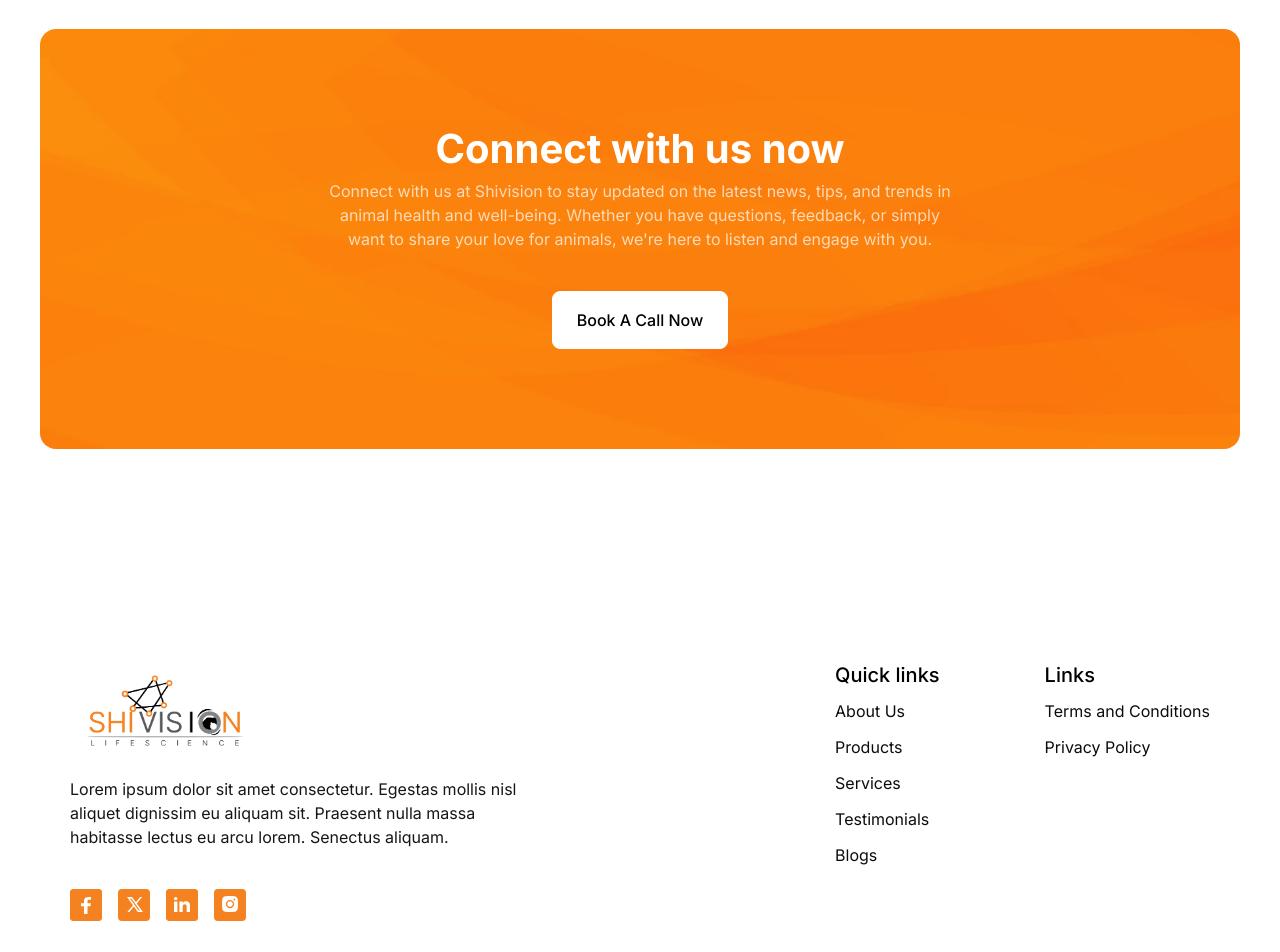
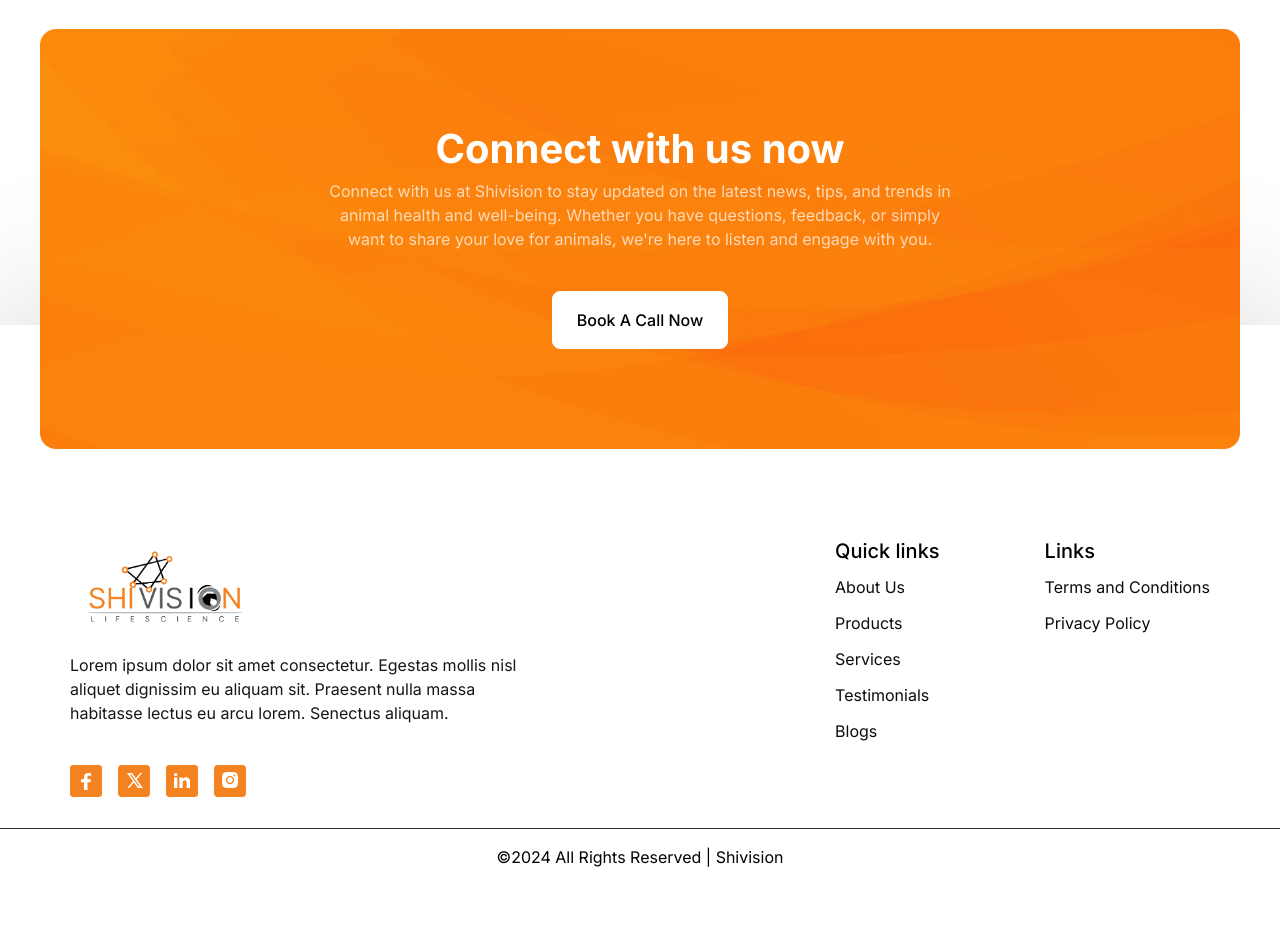
Before and after one commit to Sanjay2929/shivision, a Next.js app: page / in a window 1280 px wide. Shown: the part 5083-6035 px from the top of the page. After the commit the page ends 5968 px from the top, so only its background shows below. Built offline with nearby package versions, Linux system fonts and the light colour scheme.

Commit message:
footer done

```diff
--- a/src/component/common/homepage/ContactUs.jsx
+++ b/src/component/common/homepage/ContactUs.jsx
@@ -2,7 +2,7 @@ import React from "react";
 
 const ContactUs = () => {
   return (
-    <div className="max-w-[1440px] lg:px-10 px-4 mx-auto">
+    <div className="max-w-[1440px] lg:px-10 px-4 mx-auto relative z-10">
       <div className="bg-contact sm:py-[100px] py-[70px] rounded-2xl flex flex-col items-center bg-cover bg-center px-4">
         <h2 className="text-3xl md:text-4xl xl:text-custom-4xl text-white font-bold leading_[120%] text-center">
           Connect with us now
--- a/src/component/common/homepage/Footer.jsx
+++ b/src/component/common/homepage/Footer.jsx
@@ -6,6 +6,7 @@ import { footerLinks, socialLinks } from "../Helper";
 
 const Footer = () => {
   return (
+    <div className="mt-[-124px] shadow-footerTop">
       <div className="xl:max-w-[1140px] container mx-auto xl:px-0 px-4 flex pt-[212px] justify-between md:flex-row flex-col">
         <div className=" pb-[31px] lg:max-w-[450px] max-w-[350px]">
           <Link href="/">
@@ -35,7 +36,7 @@ const Footer = () => {
             })}
           </div>
         </div>
-      <div className="flex lg:gap-[105px] gap-14 justify-between">
+        <div className="flex lg:gap-[105px] sm:gap-14 justify-between">
           {footerLinks.map((value, index) => {
             return (
               <div key={index}>
@@ -61,6 +62,10 @@ const Footer = () => {
           })}
         </div>
       </div>
+      <p className="py-4 border-t border-black border-opacity-80 text-center md:mt-0 mt-6">
+        ©2024 All Rights Reserved | Shivision
+      </p>
+    </div>
   );
 };
 
--- a/tailwind.config.js
+++ b/tailwind.config.js
@@ -46,6 +46,7 @@ module.exports = {
         aboutSmRightImageShadow: "15px 15px 0px 0px #FF7500 ",
         animalcards: " 0px 0px 25px 0px #0000001A",
         blogcards: "10px 10px 0px 0px #FF7500",
+        footerTop: "0px -8px 145.2px 0px #0000002E",
       },
     },
   },
```
Lines whose indentation alone changed are shown as unchanged.
